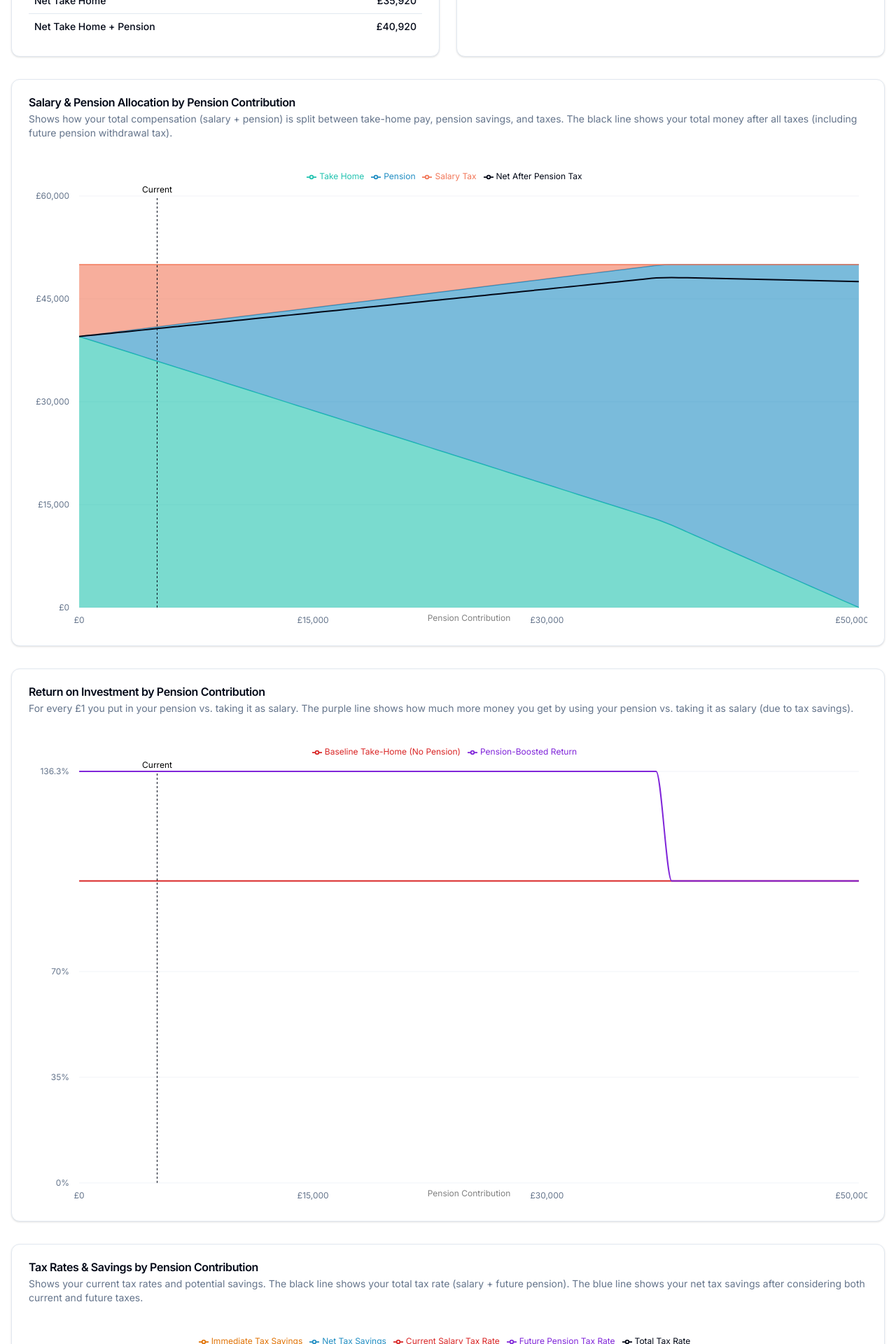
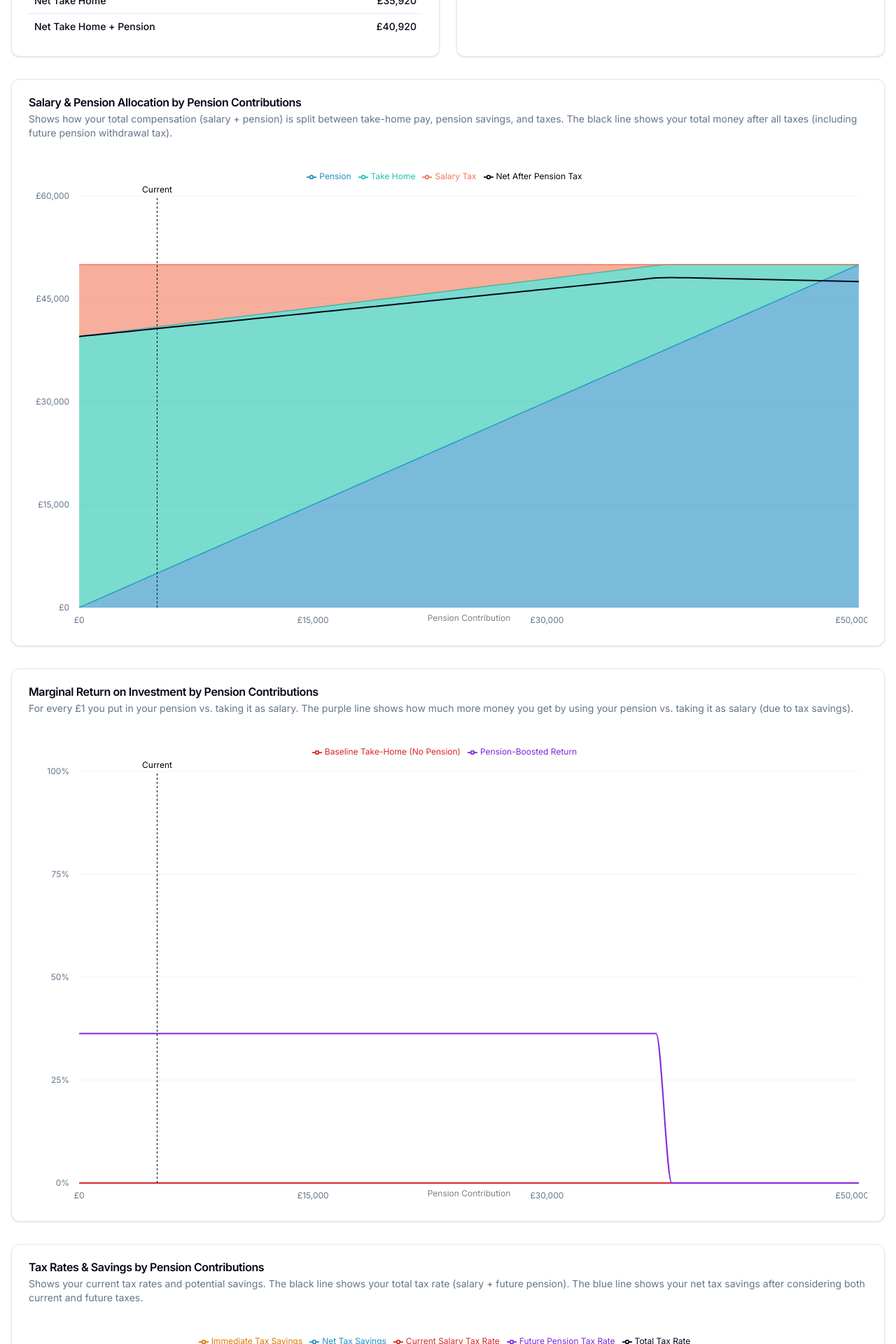
Before and after one commit to FranciscoMoretti/uk-pension-contributions-calculator, a Next.js app: page / in a window 1280 px wide. Shown: the part 1100-3020 px from the top of the page at 70% size. Built offline with nearby package versions, Linux system fonts and the light colour scheme.

Commit message:
lil improvment

```diff
--- a/src/components/BreakdownsAndResults.tsx
+++ b/src/components/BreakdownsAndResults.tsx
@@ -120,20 +120,20 @@ export function BreakdownsAndResults(props: {
         <SalaryBreakdownChart
           data={valuesByContrutributionData}
           currentPension={pensionContribution}
-          title="Salary & Pension Allocation by Pension Contribution"
+          title="Salary & Pension Allocation by Pension Contributions"
           xAxisLabel="Pension Contribution"
         />
         <MarginalROIChart
           data={valuesByContrutributionData}
           currentPension={pensionContribution}
-          title="Return on Investment by Pension Contribution"
+          title="Marginal Return on Investment by Pension Contributions"
           xAxisLabel="Pension Contribution"
         />
         <TaxComparisonChart
           data={valuesByContrutributionData}
           currentPension={pensionContribution}
-          title="Tax Rates & Savings by Pension Contribution"
-          xAxisLabel="Pension Contribution"
+          title="Tax Rates & Savings by Pension Contributions"
+          xAxisLabel="Pension Contributions"
         />
       </div>
 
--- a/src/components/MarginalROIChart.tsx
+++ b/src/components/MarginalROIChart.tsx
@@ -24,7 +24,7 @@ const chartConfig = {
 export function MarginalROIChart({
   data,
   currentPension,
-  title = "Return on Investment by Pension Contribution",
+  title,
   xAxisLabel = "Pension Contribution",
 }: {
   data: ChartData[];
@@ -34,9 +34,9 @@ export function MarginalROIChart({
 }) {
   const processedData = data.map((d) => ({
     ...d,
-    baselineReturn: 100, // Always 100% as baseline
+    baselineReturn: 0, // Always 0% as baseline
     pensionBoost:
-      Math.round((1 / (1 - d.marginalCombinedReliefRate)) * 1000) / 10, // Convert to percentage with 1 decimal
+      Math.round((1 / (1 - d.marginalCombinedReliefRate)) * 1000) / 10 - 100, // Convert to percentage with 1 decimal
   }));
 
   return (
--- a/src/components/SalaryBreakdownChart.tsx
+++ b/src/components/SalaryBreakdownChart.tsx
@@ -50,7 +50,7 @@ export function SalaryBreakdownChart({
       description="Shows how your total compensation (salary + pension) is split between take-home pay, pension savings, and taxes. The black line shows your total money after all taxes (including future pension withdrawal tax)."
       currentValue={currentPension}
       xAxisKey="pension"
-      areas={["takeHome", "pensionContribution", "tax"]}
+      areas={["pensionContribution", "takeHome", "tax"]}
       lines={["net"]}
       tooltipLabel="Salary Breakdown"
       hideRightAxis={true}
--- a/src/components/TaxComparisonChart.tsx
+++ b/src/components/TaxComparisonChart.tsx
@@ -61,6 +61,11 @@ export function TaxComparisonChart({
         "taxPensionPercentage",
         "combinedTaxPercentage",
       ]}
+      dottedLines={[
+        "marginalReliefPercentage",
+        "taxSalaryPercentage",
+        "taxPensionPercentage",
+      ]}
       showPercentages={true}
       tooltipLabel="Tax Rate Comparison"
       hideRightAxis={true}
--- a/src/components/ui/BaseChart.tsx
+++ b/src/components/ui/BaseChart.tsx
@@ -39,6 +39,7 @@ interface BaseChartProps {
   rightAxisFormatter?: (value: number) => string;
   areas?: string[];
   lines?: string[];
+  dottedLines?: string[];
   height?: number;
   showPercentages?: boolean;
   tooltipLabel?: string;
@@ -58,6 +59,7 @@ export function BaseChart({
   rightAxisFormatter = (value) => `${value}%`,
   areas = [],
   lines = [],
+  dottedLines = [],
   height = 400,
   showPercentages = false,
   tooltipLabel,
@@ -152,7 +154,7 @@ export function BaseChart({
                 stroke={`var(--color-${key})`}
                 strokeWidth={key.includes("combined") ? 3 : 2}
                 dot={false}
-                // strokeDasharray={key === 'marginalRelief' ? "4 2" : "3 3"}
+                strokeDasharray={dottedLines?.includes(key) ? "4 2" : undefined}
               />
             ))}
 
```
